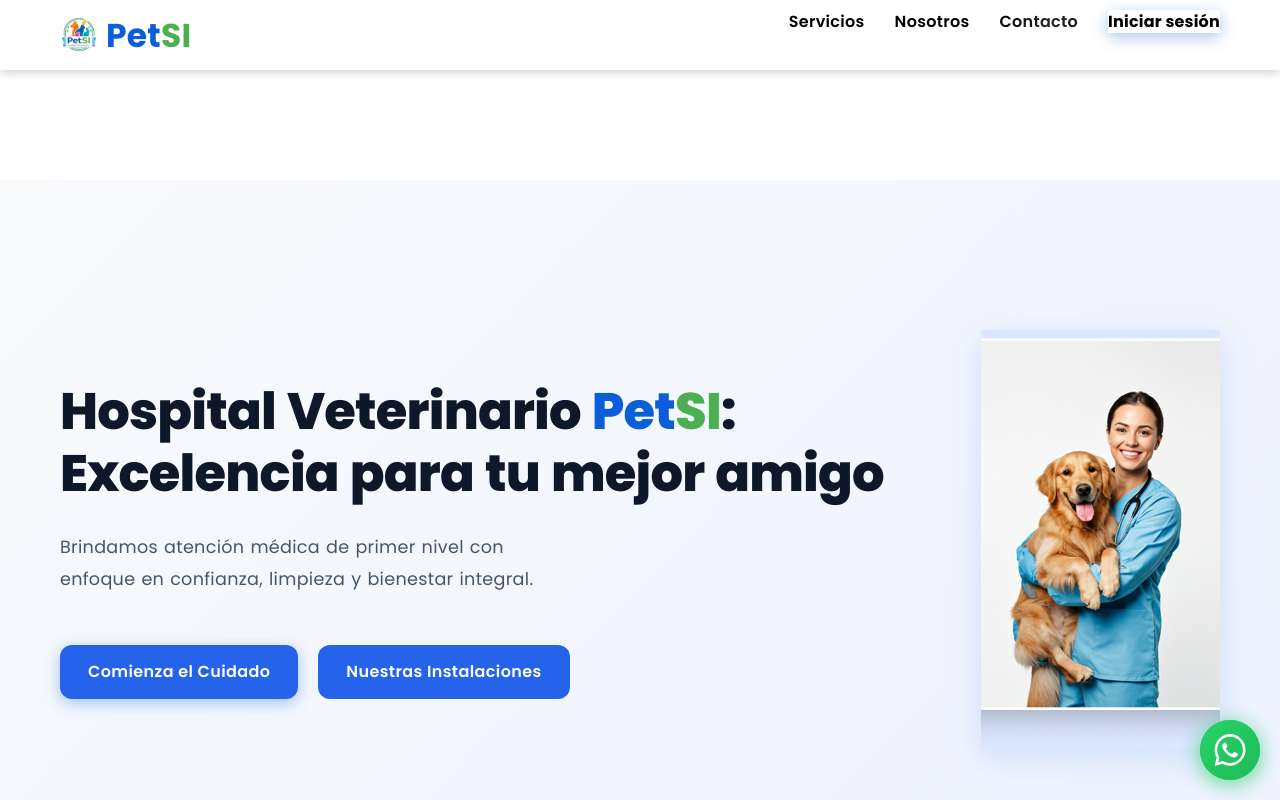
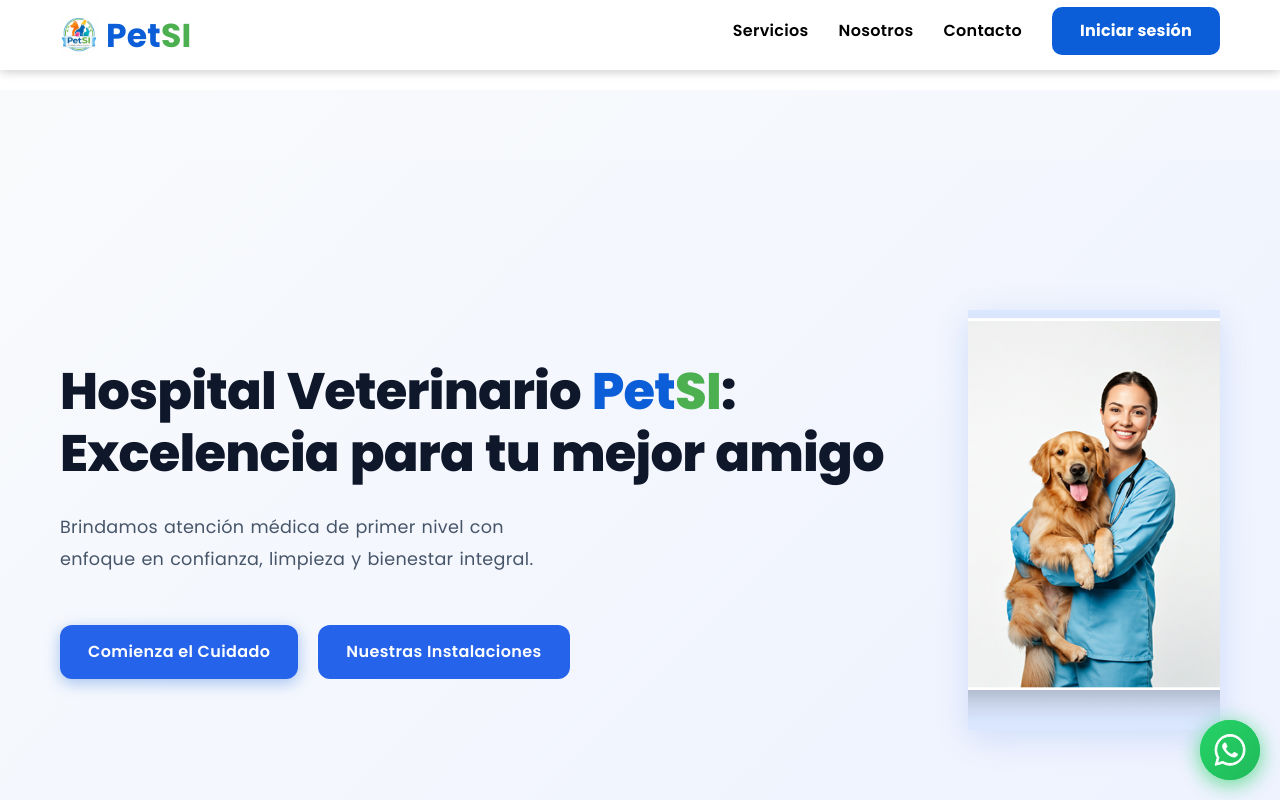
Before and after one commit to AlexTemAlex/Proyecto-Veterinaria-DSI, a React (Vite) app in the folder frontend/: page /cliente in a window 1280 px wide. Shown: the top 800 px of the page. Built offline with nearby package versions, Linux system fonts and the light colour scheme.

Commit message:
style: Pagina cliente petsi

```diff
--- a/frontend/src/components/cliente_petsi/hero.css
+++ b/frontend/src/components/cliente_petsi/hero.css
@@ -1,14 +1,14 @@
 .hero {
-  display: grid;
-  grid-template-columns: 1fr 1fr;
+  min-height: 90vh;
+  display: flex;
   align-items: center;
-  gap: 60px;
-  background-color: var(--light-blue);
-  min-height: 90vh;
+  background: linear-gradient(135deg, #f8fafc, #eef2ff);
 }
 
-.hero h1 span {
-  color: var(--primary-blue);
+.hero h1 {
+  font-size: clamp(2.2rem, 4vw, 3.2rem);
+  font-weight: 800;
+  color: #0f172a;
 }
 
 .hero h1 .petsi-brand {
@@ -26,8 +26,10 @@
 }
 
 .hero p {
+  font-size: 1.1rem;
+  color: #475569;
+  max-width: 520px;
   margin: 20px 0 30px;
-  max-width: 500px;
 }
 
 .hero-buttons {
@@ -64,24 +66,6 @@
     transform: scale(1);
   }
 }
-.hero {
-  min-height: 90vh;
-  display: flex;
-  align-items: center;
-  background: linear-gradient(135deg,#f8fafc,#eef2ff);
-}
-
-.hero h1 {
-  font-size: clamp(2.2rem, 4vw, 3.2rem);
-  font-weight: 800;
-  color: #0f172a;
-}
-
-.hero p {
-  font-size: 1.1rem;
-  color: #475569;
-  max-width: 520px;
-}
 
 .hero button {
   margin-top: 20px;
@@ -95,39 +79,5 @@
 
 .hero button:hover {
   transform: translateY(-3px);
-  box-shadow: 0 12px 30px rgba(37,99,235,.4);
+  box-shadow: 0 12px 30px rgba(37, 99, 235, .4);
 }
-
-.hero {
-  min-height: 90vh;
-  display: flex;
-  align-items: center;
-  background: linear-gradient(135deg,#f8fafc,#eef2ff);
-}
-
-.hero h1 {
-  font-size: clamp(2.2rem, 4vw, 3.2rem);
-  font-weight: 800;
-  color: #0f172a;
-}
-
-.hero p {
-  font-size: 1.1rem;
-  color: #475569;
-  max-width: 520px;
-}
-
-.hero button {
-  margin-top: 20px;
-  background: #2563eb;
-  color: white;
-  padding: 14px 28px;
-  border-radius: 12px;
-  font-weight: 600;
-  transition: .3s;
-}
-
-.hero button:hover {
-  transform: translateY(-3px);
-  box-shadow: 0 12px 30px rgba(37,99,235,.4);
-}
--- a/frontend/src/components/cliente_petsi/navbar_home.css
+++ b/frontend/src/components/cliente_petsi/navbar_home.css
@@ -51,6 +51,9 @@
   gap: 30px;
   list-style: none;
   align-items: center;
+  margin: 0;
+  padding: 0;
+  height: 100%;
 }
 
 .nav-link {
@@ -82,3 +85,24 @@
 .nav-link:hover::after {
   width: 100%;
 }
+
+/* Botón Iniciar sesión */
+.navbar2-btn {
+  background-color: #0B5ED7;
+  color: #ffffff;
+  font-weight: 700;
+  font-size: 16px;
+  padding: 10px 28px;
+  border-radius: 10px;
+  text-decoration: none;
+  display: inline-block;
+  border: none;
+  cursor: pointer;
+}
+
+.navbar2-btn:hover {
+  background-color: #0B5ED7;
+  color: #ffffff;
+  transform: none;
+  box-shadow: none;
+}
--- a/frontend/src/components/cliente_petsi/navbar_home.tsx
+++ b/frontend/src/components/cliente_petsi/navbar_home.tsx
@@ -23,7 +23,7 @@ export default function navbar() {
         <li><a href="#servicios" onClick={(e) => { e.preventDefault(); handleNavClick('servicios'); }} className="nav-link">Servicios</a></li>
         <li><a href="#beneficios" onClick={(e) => { e.preventDefault(); handleNavClick('beneficios'); }} className="nav-link">Nosotros</a></li>
         <li><a href="#contacto" onClick={(e) => { e.preventDefault(); handleNavClick('contacto'); }} className="nav-link">Contacto</a></li>
-        <li><Link to="/auth/sign-in" className="btn-primary"> Iniciar sesión </Link></li>
+        <li><Link to="/auth/sign-in" className="navbar2-btn"> Iniciar sesión </Link></li>
       </ul>
     </nav>
   );
--- a/frontend/src/pages/cliente_petsi/homeCliente.tsx
+++ b/frontend/src/pages/cliente_petsi/homeCliente.tsx
@@ -4,7 +4,6 @@ import Servicios from '../../components/cliente_petsi/servicios';
 import Beneficios from '../../components/cliente_petsi/beneficios';
 import CTA from '../../components/cliente_petsi/cta';
 import Contacto from '../../components/cliente_petsi/contacto';
-import Footer from '../../components/cliente_petsi/footer';
 import WhatsAppButton from '../../components/cliente_petsi/whatsappButton';
 
 export default function HomeCliente() {
@@ -12,13 +11,12 @@ export default function HomeCliente() {
     <>
       <Navbar />
 
-      <main>
+      <main style={{ paddingTop: "70px", background: "linear-gradient(135deg, #f8fafc, #eef2ff)" }}>
         <Hero />
         <Servicios />
         <Beneficios />
         <CTA />
         <Contacto />
-        <Footer />
         <WhatsAppButton />
       </main>
     </>
```
